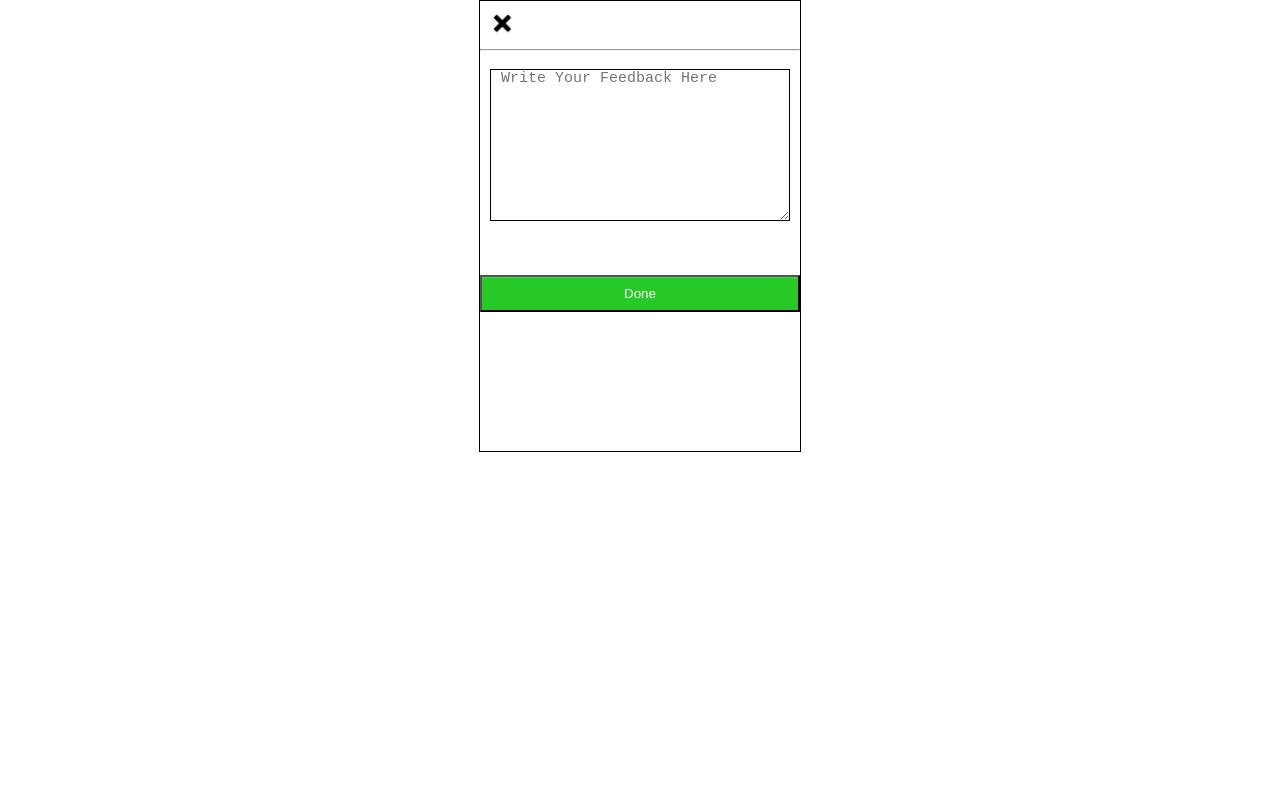
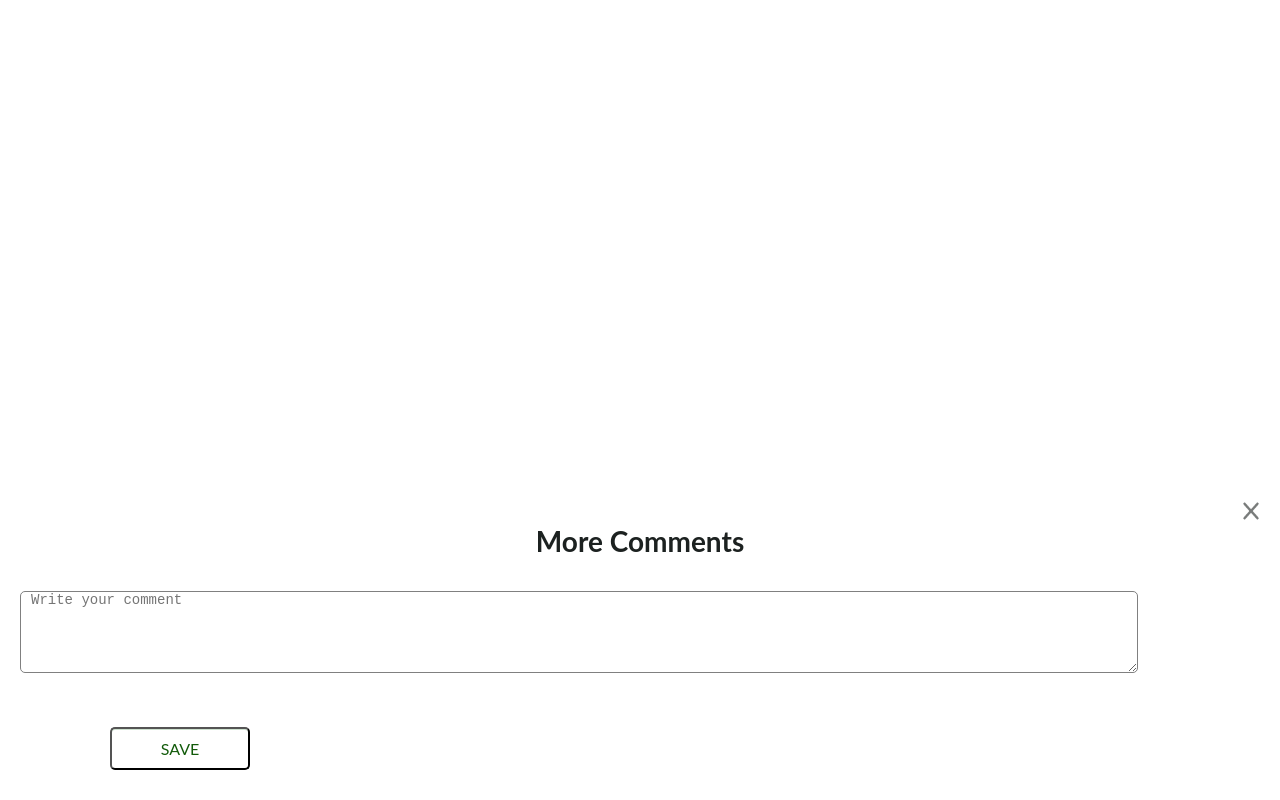
Before and after one commit to Anu1506/Feedback-Frontend-Task, a React (Create React App) app: page /Feedback in a window 1280 px wide. Built offline with nearby package versions, Linux system fonts and the light colour scheme.

Commit message:
New desgin

```diff
--- a/src/Component/Feedback.js
+++ b/src/Component/Feedback.js
@@ -1,30 +1,26 @@
 import React, { Component } from 'react';
 import '../asset/Style.css';
 import cross from '../asset/img/cross.png';
+import Product from '../Component/Product';
+class Feedback extends Component {
 
-class Feedback extends Component {
-            constructor(props) {
-            super(props);
-            this.goBack = this.goBack.bind(this);
-        }
-        goBack() {
-            this.props.history.goBack();
-        }
 
     render() {
         return (
-            <div className="feedback-container">
-        <div className="feedback-header">
+
+        <div className="More-Feedback">
+
+
             <div>
-                <img className="cross" src={cross} onClick={this.goBack}/>
+
+                <img className="cross" src={cross} onClick={() => this.setState({ toggle2: false })}/>
             </div>
-        </div>
-        <div>
-            <hr />
-        </div>
-        <textarea className="feedback-para" Placeholder="Write Your Feedback Here"></textarea>
 
-        <button className="done-btn">Done</button>
+
+        <h2 className="More-heading">More Comments</h2>
+        <textarea className="feedback-para" Placeholder="Write your comment"></textarea>
+
+        <button className="done-btn">SAVE</button>
     </div>
             );
         }
--- a/src/Component/Giftbutton.js
+++ b/src/Component/Giftbutton.js
@@ -1,12 +1,13 @@
 import React, { Component } from 'react';
 import '../asset/Style.css';
-
+import downward from '../asset/img/downward.png';
 class Giftbutton extends Component {
 
     render() {
         return (
-            <div className="gift-view1">
 
+            <div className="gift-view">
+           <img className="addchange"src={downward} alt="downward" onClick={this.toggleBox}></img>
             <p className="font-btn">Where we can improve?</p>
 
 
@@ -16,7 +17,7 @@ class Giftbutton extends Component {
                 <button >Taste</button>
 
             </div>
-            <div class="hrline"></div>
+            <div class="hrline2"></div>
 
 
 
--- a/src/Component/Product.js
+++ b/src/Component/Product.js
@@ -9,17 +9,38 @@ import backgrd from '../asset/img/backgrd.png';
 import rose from '../asset/img/rose.jpg';
 import forward from '../asset/img/forward.png';
 import Giftbutton from '../Component/Giftbutton';
+import feedback from '../Component/Feedback';
 
 import { createBrowserHistory } from 'history';
+import Feedback from '../Component/Feedback';
 class Product extends Component {
 
     constructor(props) {
         super(props)
         this.goBack = this.goBack.bind(this);
         this.state =
-            {
+            {    toggle:false,
+                 toggle2:false,
                 selectedOption: '',
+                isOpened: false,
             }
+            this.toggleBox = this.toggleBox.bind(this);
+    }
+
+    tip = () => {
+        this.setState({ toggle: !this.state.toggle });
+
+    }
+
+
+
+    toggleBox=() => {
+        this.setState(oldState => ({ isOpened: !oldState.isOpened }));
+      }
+
+    feedback = () => {
+        this.setState({ toggle2: !this.state.toggle2 });
+
     }
 
     goBack() {
@@ -45,6 +66,7 @@ class Product extends Component {
     render() {
         var optionButtonClasses = "circle first";
         console.log(this.state.activeButton);
+        const { isOpened } = this.state;
 
         return (
             <div className="container">
@@ -83,22 +105,59 @@ class Product extends Component {
                         </div>
                       </div>
 
-                        <img className="add"src={forward} alt="forward"></img>
+                        <img className="add"src={forward} alt="forward" onClick={this.toggleBox}></img>
 
 
 
 
                 </div>
-                <div class="hrline"></div>
+                <div class="hrline1"></div>
+                { this.state.isOpened ?
                 <Giftbutton/>
+
+                :null}
                 <div class="feedback">
-            <a href="#" className="link-col">Leave more feedback</a>
+            <a href="#" className="link-col" onClick={this.feedback}>Leave more feedback</a>
                    </div>
-                 <div className="progress-bar">
+                 <div className="progress-bar1">
 
 
 
                  </div>
+                 {
+                            this.state.toggle ?
+
+                                <div className="overlay-box" onClick={() => this.setState({ toggle: false })}>
+
+                                </div>
+                                : null
+                        }
+                        {
+                            this.state.toggle ?
+                                <div class="description">
+                                    <p>Help others make purchase decision-<br /><br />Write about your Service Experience:<br />Explain what you liked or disliked about the<br />services,did it meet your excpetence,was the <br />customer care helpful
+                                 enough..<br /><br />Write about your Product Experience<br />How good was the product,was therecipient<br />happy with the quality?</p>
+                                </div>
+
+
+                                : null
+                        }
+
+{
+                            this.state.toggle2 ?
+
+                                <div className="overlay-box" onClick={() => this.setState({ toggle2: false })}>
+
+                                </div>
+                                : null
+                        }
+                        {
+                            this.state.toggle2?
+
+                             <Feedback/>
+
+                                : null
+                        }
 
 
                 <button className={this.state.selectedOption.length > 0 ? "submit-btn1 btnactive" : "submit-btn1"} id="submit1">Submit</button>
--- a/src/Component/Secondpage.js
+++ b/src/Component/Secondpage.js
@@ -13,9 +13,14 @@ class Secondpage extends Component {
         super(props)
         this.goBack = this.goBack.bind(this);
         this.state =
-            {
+            {    toggle:false,
                 selectedOption: '',
             }
+    }
+
+      tip = () => {
+        this.setState({ toggle: !this.state.toggle });
+
     }
 
     goBack() {
@@ -97,10 +102,26 @@ class Secondpage extends Component {
                     </div>
 
                     <div className="progress-bar">
+                      </div>
+
+                      {
+                            this.state.toggle ?
+
+                                <div className="overlay-box" onClick={() => this.setState({ toggle: false })}>
+
+                                </div>
+                                : null
+                        }
+                        {
+                            this.state.toggle ?
+                                <div class="description">
+                                    <p>Help others make purchase decision-<br /><br />Write about your Service Experience:<br />Explain what you liked or disliked about the<br />services,did it meet your excpetence,was the <br />customer care helpful
+                                 enough..<br /><br />Write about your Product Experience<br />How good was the product,was therecipient<br />happy with the quality?</p>
+                                </div>
 
 
-
-                 </div>
+                                : null
+                        }
                     <button className={this.state.selectedOption.length > 0 ? "submit-btn1 btnactive" : "submit-btn1"} id="submit1">Continue</button>
                 </div>
                 );
--- a/src/asset/Style.css
+++ b/src/asset/Style.css
@@ -71,7 +71,7 @@ font-stretch: normal;
 line-height: 1.25;
 letter-spacing: normal;
 text-align: left;
-color: #1c2120;
+color:gray;
 }
 
 @media screen and (max-width:500px){
@@ -144,6 +144,14 @@ color: #1c2120;
     margin-top: 100px;
 
 }
+.progress-bar1
+{
+    width: 100%;
+    height: 15px;
+    background-color: #edf1f7;
+    margin-top: 0px;
+
+}
 
 .line
 {
@@ -155,13 +163,24 @@ color: #1c2120;
     margin-bottom: 20px;
 }
 
-.hrline
+.hrline1
 {
     width: 95%;
     height: 1px;
     background-color: #edf1f7;
     margin: 0 auto;
     margin-top: 40px;
+
+}
+
+
+.hrline2
+{
+    width: 95%;
+    height: 1px;
+    background-color: #edf1f7;
+    margin: 0 auto;
+    margin-top: 10px;
 
 }
 
@@ -262,7 +281,7 @@ color: #1c2120;
 {
 
 
- margin-left: 40px;
+
  overflow: auto;
 
  display: inline;
@@ -310,6 +329,8 @@ padding-bottom: 20px;
 
 }
 
+
+
 .thumb
 {
 
@@ -337,6 +358,30 @@ padding-bottom: 20px;
  box-sizing: border-box;
  left: 0;
  z-index: 2;
+
+}
+
+.More-Feedback
+{
+
+ position: absolute;
+ bottom: 0;
+ width: 100%;
+ background: #fff;
+ padding: 10px;
+ box-sizing: border-box;
+ left: 0;
+ z-index: 2;
+
+}
+
+.More-heading {
+  font-family: Lato;
+  font-size: 28px;
+  font-weight: bold;
+  text-align: center;
+  color: #1c2120;
+
 
 }
 
@@ -408,7 +453,8 @@ margin: 0 auto;
  font-weight: bold;
  letter-spacing: normal;
  color: #1c2120;
- display: inline;
+ height: 0;
+ margin-top: 15px;
 }
 
 .delivered{
@@ -435,10 +481,14 @@ margin-bottom: 40px;
 {
  background:  white;
 
- padding: 5px 15px;
+ padding: 10px;
  text-align: center;
  margin-bottom: 10px;
- margin-left: 5px;
+ margin-left: 12px;
+ border-radius:4px;
+ color: gray;
+ font-size: 11px;
+
 
 }
 
@@ -465,6 +515,7 @@ color: green;
  position: relative;
  margin-bottom: 50px ;
  color: green;
+ margin-top: 20px;
 
 }
 .feedback-container
@@ -487,9 +538,10 @@ color: green;
 
 .cross
 {
- padding:10px;
- width: 25px;
- float: left;
+  width: 18px;
+  height: 20px;
+ float: right;
+ padding-right: 10px;
 }
 /*.feedback-box
 {
@@ -500,18 +552,19 @@ color: green;
  height: 150px;
 
 } */
+
 .feedback-para
 {
 padding:10px;
-
-font-size: 15px;
+border: solid 1px grey;
+font-size: 14px;
 color: gray;
 margin: 10px;
 padding-block:0px;
-border: 1px solid black;
 margin-bottom: 50px;
-height: 150px;
+height: 80px;
 width:87%;
+border-radius: 5px;
 }
 
 .add{
@@ -521,8 +574,17 @@ width:87%;
  padding:5px;
  width: 12px;
  right: 10px;
- top:10px;
+ top:20px;
 }
+.addchange{
+
+  position: absolute;
+  background-position-y: 5px;
+  padding:5px;
+  width: 12px;
+  right: 10px;
+  top:20px;
+ }
 .addclass{
  width:40px;
  height: 40px;
@@ -555,15 +617,18 @@ width:87%;
 
 .done-btn
 {
- background-color: rgb(38, 201, 38);
- color: #FFF;
- border-radius: initial;
- box-shadow: inset 0 1px 0 rgba(255, 255, 255, 0.2);
- font-family: Arial, sans-serif;
- line-height: 2.5em;
+ background-color:white;
+ color: rgb(17, 90, 9);
+ box-shadow: inset 0 1px 0 rgba(17, 112, 22, 0.2);
+ font-family: Lato;
  padding: 0 3em;
- text-decoration: none;
- width: 100%;
+ width: 35%;
+ width: 140px;
+ height: 43px;
+ border-radius: 5px;
+ margin-left: 100px;
+ margin-bottom: 20px;
+ font-size: 16px;
 
 
 }
```
Also changed, not shown: src/asset/img/cross.png, src/asset/img/downward.png (added).
